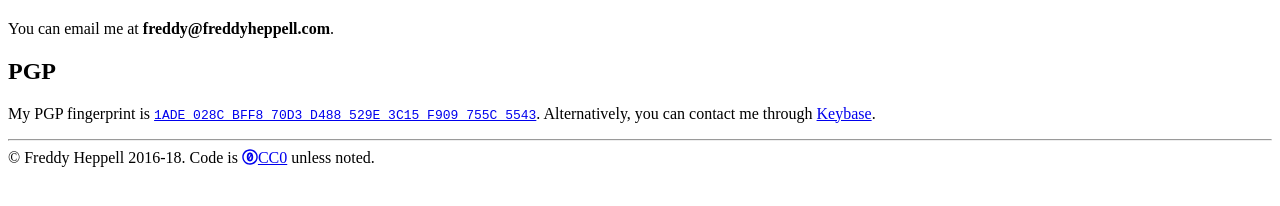
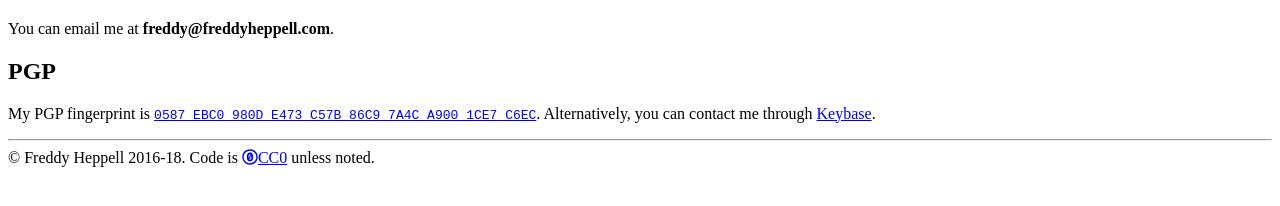
Before and after one commit to freddyheppell/website-old, a Jekyll site: the page built from contact.md, in a window 1280 px wide. Shown: the part 280-486 px from the top of the page. Built offline with Jekyll 4.4.1, drawn with Linux system fonts in a browser that asks for light colours; nearby versions of some CDN libraries; some web fonts are replaced.

Commit message:
Updated GPG details

```diff
--- a/contact.md
+++ b/contact.md
@@ -7,4 +7,4 @@ title: Contact
 You can email me at **freddy@freddyheppell.com**.
 
 ## PGP
-My PGP fingerprint is <a href="https://pgp.mit.edu/pks/lookup?op=vindex&search=0x3C15F909755C5543">`1ADE 028C BFF8 70D3 D488  529E 3C15 F909 755C 5543`</a>. Alternatively, you can contact me through <a href="https://keybase.io/theoctopus">Keybase</a>.
+My PGP fingerprint is <a href="https://pgp.key-server.io/0x7A4CA9001CE7C6EC">`0587 EBC0 980D E473 C57B  86C9 7A4C A900 1CE7 C6EC`</a>. Alternatively, you can contact me through <a href="https://keybase.io/theoctopus">Keybase</a>.
```
